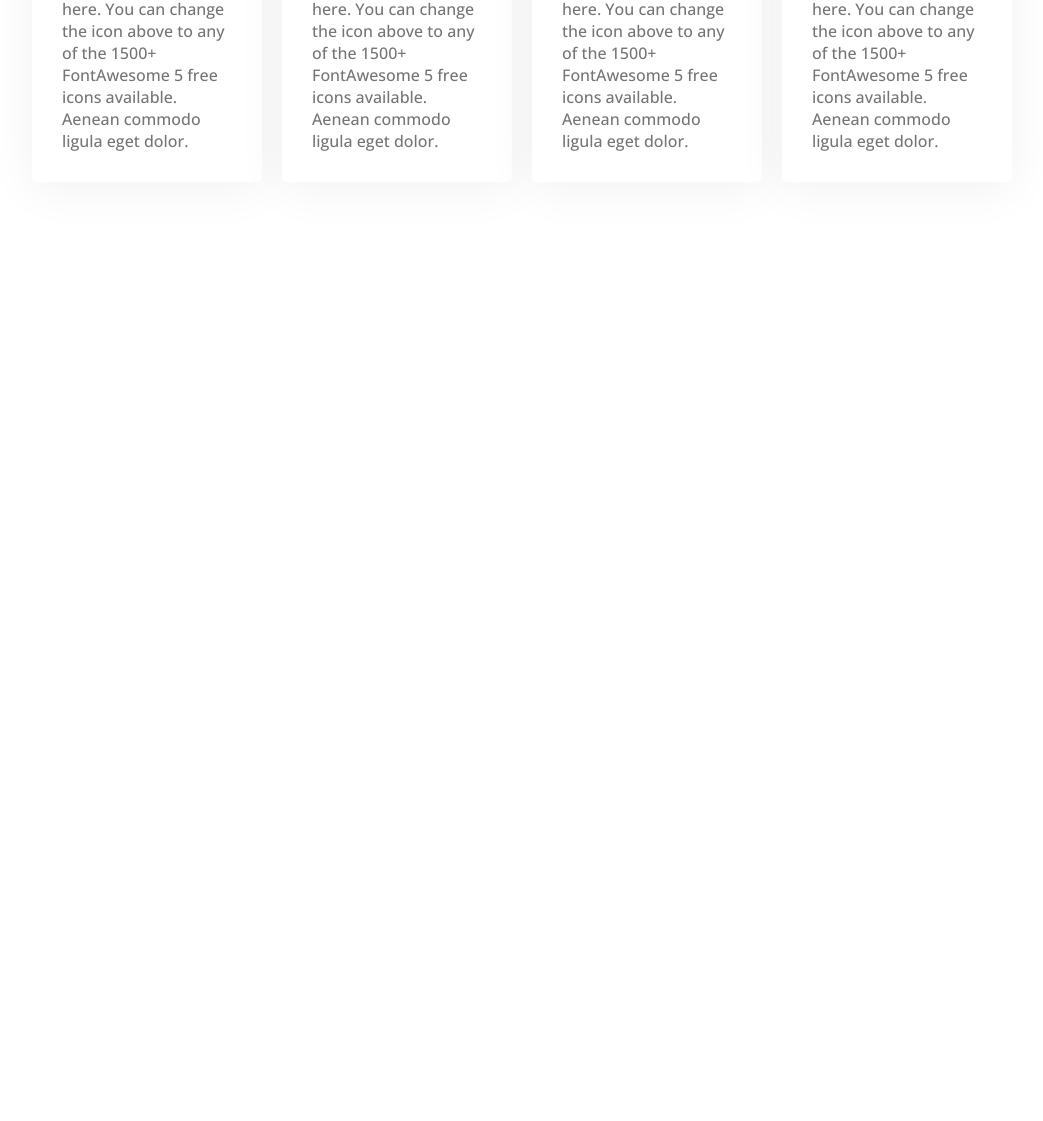
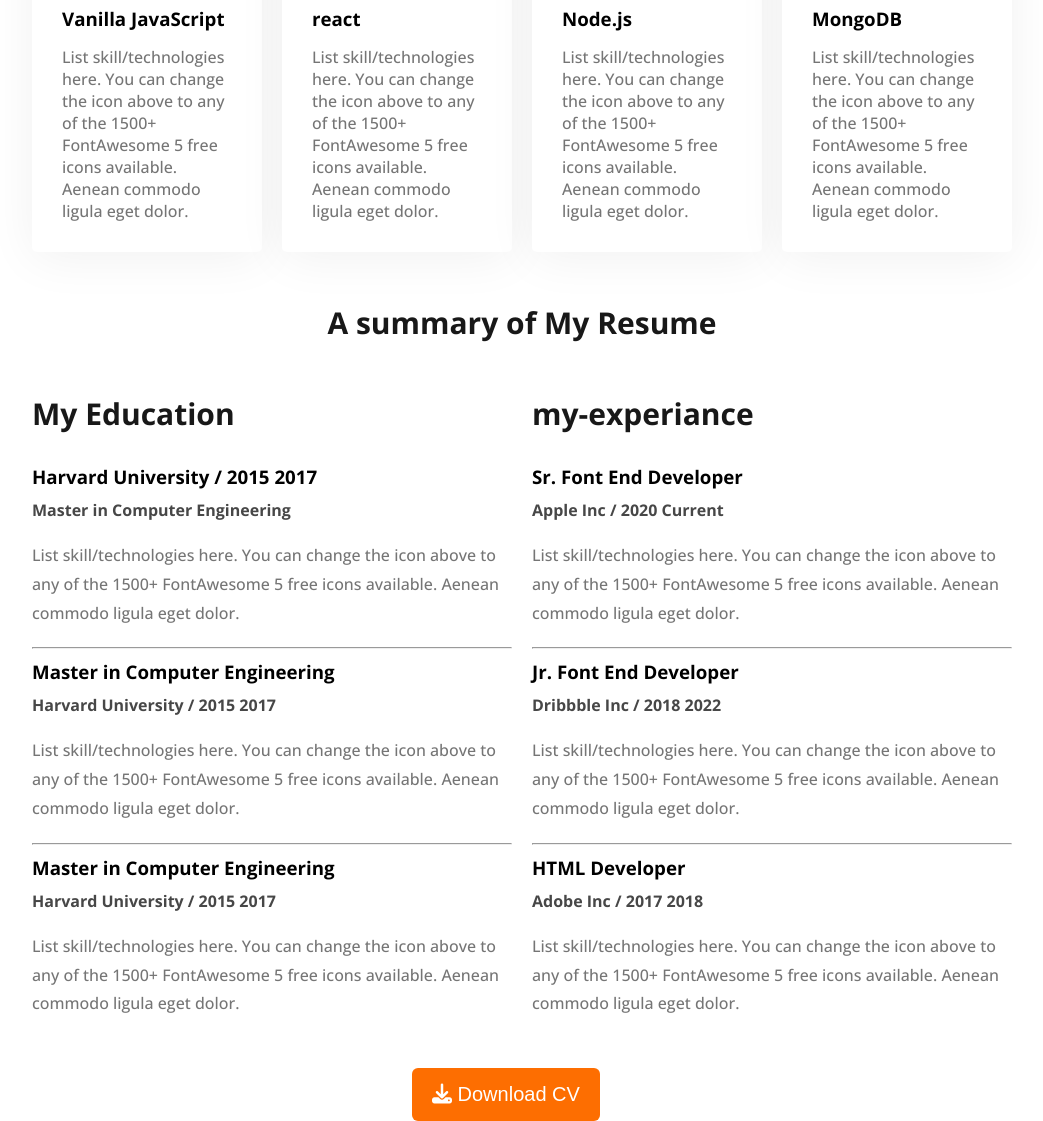
Before and after one commit to rojina560/harry-protfolio, a plain HTML site: page index.html in a window 1280 px wide. Shown: the part 1864-2985 px from the top of the page, without its empty margins (118-1161 px from the left). Before the commit the page ends 2096 px from the top, so only its background shows below. Drawn offline with nearby package versions, Linux system fonts and the light colour scheme.

Commit message:
resume section

```diff
--- a/index.html
+++ b/index.html
@@ -122,7 +122,80 @@
             </div>
         </div>
 </section>
+<section>
+    <!-- resume section  -->
+    <h2 class="section-title">A summary of My Resume</h2>
+    <div class="resume-container">
+        <div class="my-education-section">
+        <div class="my-education">
+            <h2>My Education</h2>
+            <h3>Harvard University / 2015 2017</h3>
+            <h4>Master in Computer Engineering</h4>
+            <p>List skill/technologies here. You can change the icon above
 
+                to any of the 1500+ FontAwesome 5 free icons available. Aenean
+                commodo ligula eget dolor.</p>
+        </div>
+        <hr>
+        <div class="my-education">
+
+            <h3>Master in Computer Engineering</h3>
+            <h4>Harvard University / 2015 2017</h4>
+            <p>List skill/technologies here. You can change the icon above
+
+                to any of the 1500+ FontAwesome 5 free icons available. Aenean
+                commodo ligula eget dolor.</p>
+        </div>
+        <hr>
+        <div class="my-education">
+
+            <h3>Master in Computer Engineering</h3>
+            <h4>Harvard University / 2015 2017</h4>
+            <p>List skill/technologies here. You can change the icon above
+
+                to any of the 1500+ FontAwesome 5 free icons available. Aenean
+                commodo ligula eget dolor.</p>
+        </div>
+    </div>
+
+    <div class="my-education-section">
+    <div class="my-education">
+        <h2>my-experiance</h2>
+        <h3>Sr. Font End Developer</h3>
+        <h4>Apple Inc / 2020 Current</h4>
+        <p>List skill/technologies here. You can change the icon above
+
+            to any of the 1500+ FontAwesome 5 free icons available. Aenean
+            commodo ligula eget dolor.</p>
+    </div>
+    <hr>
+    <div class="my-education">
+
+            <h3>Jr. Font End Developer</h3>
+            <h4>Dribbble Inc / 2018 2022</h4>
+            <p>List skill/technologies here. You can change the icon above
+
+                to any of the 1500+ FontAwesome 5 free icons available. Aenean
+                commodo ligula eget dolor.</p>
+        </div>
+        <hr>
+        <div class="my-education">
+            <h3>HTML Developer</h3>
+            <h4>Adobe Inc / 2017 2018</h4>
+            <p>List skill/technologies here. You can change the icon above
+
+                to any of the 1500+ FontAwesome 5 free icons available. Aenean
+                commodo ligula eget dolor.</p>
+        </div>
+    </div>
+</div>
+    </div>
+    <button class="btn-primary btn3"><i class="fa-solid fa-download"></i> Download CV</button>
+
+
+
+    </div>
+</section>
     </main>
     <footer>
 
--- a/style.css
+++ b/style.css
@@ -20,6 +20,7 @@ body{
     text-align: center;
     padding: 15px 0;
     color:#757575;
+    line-height: 2rem;
 }
 .section-title{
     text-align: center;
@@ -135,3 +136,30 @@ background: #fff8f3;
 .what-i-do-item p{
     color: #757575;
 }
+/* resume section  */
+.resume-container{
+    display: flex;
+    margin: 30px 150px;
+    gap: 20px;
+
+}
+.my-education h2{
+    font-size: 30px;
+    font-weight: 700;
+    color: #181818;
+    padding: 20px 0;
+}
+.my-education h4{
+    color: #474747;
+}
+.my-education p{
+    padding: 20px 0;
+    line-height: 1.8rem;
+    color: #757575;
+}
+.my-education h3{
+    padding: 10px 0;
+}
+.btn3{
+    margin-left: 530px;
+}
```
